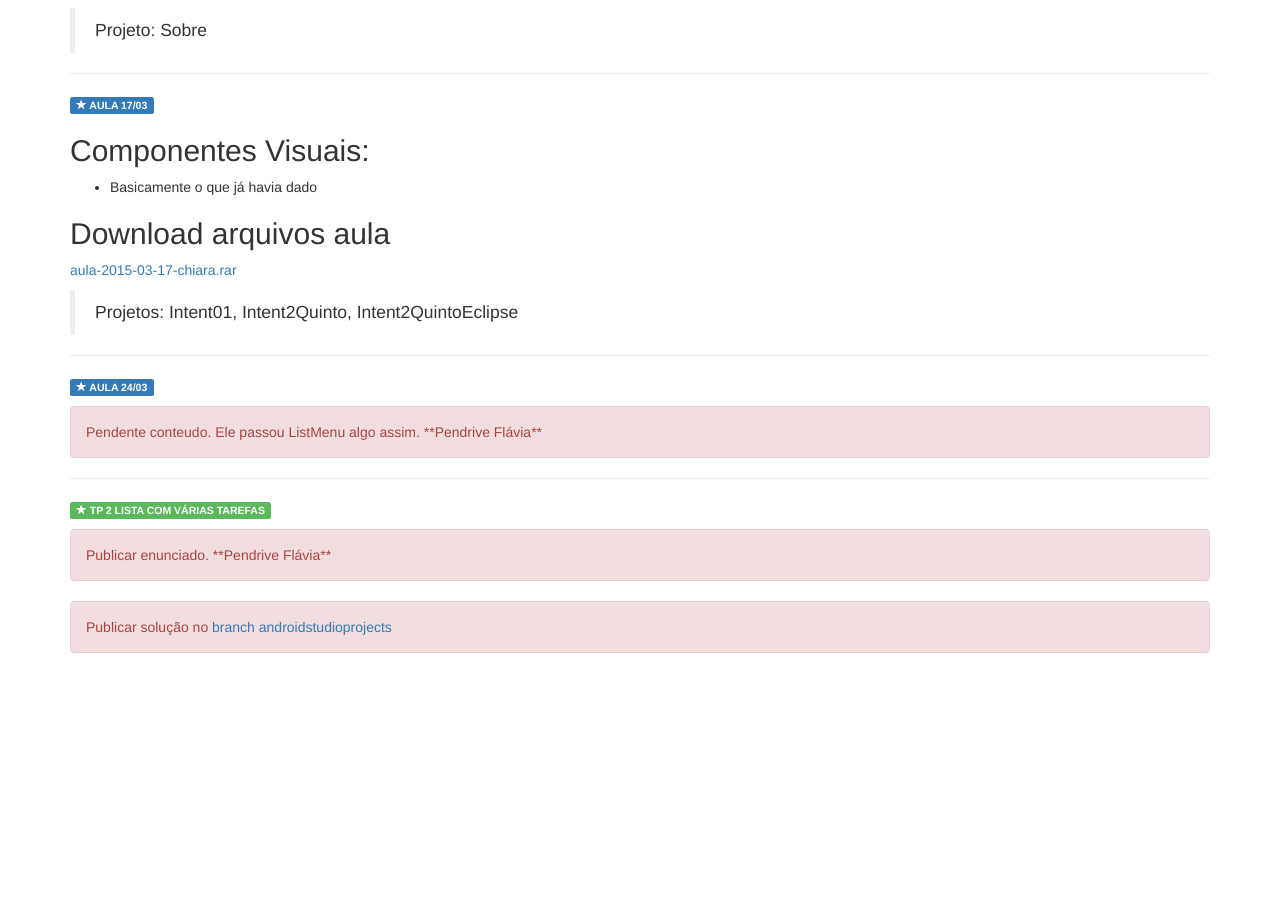
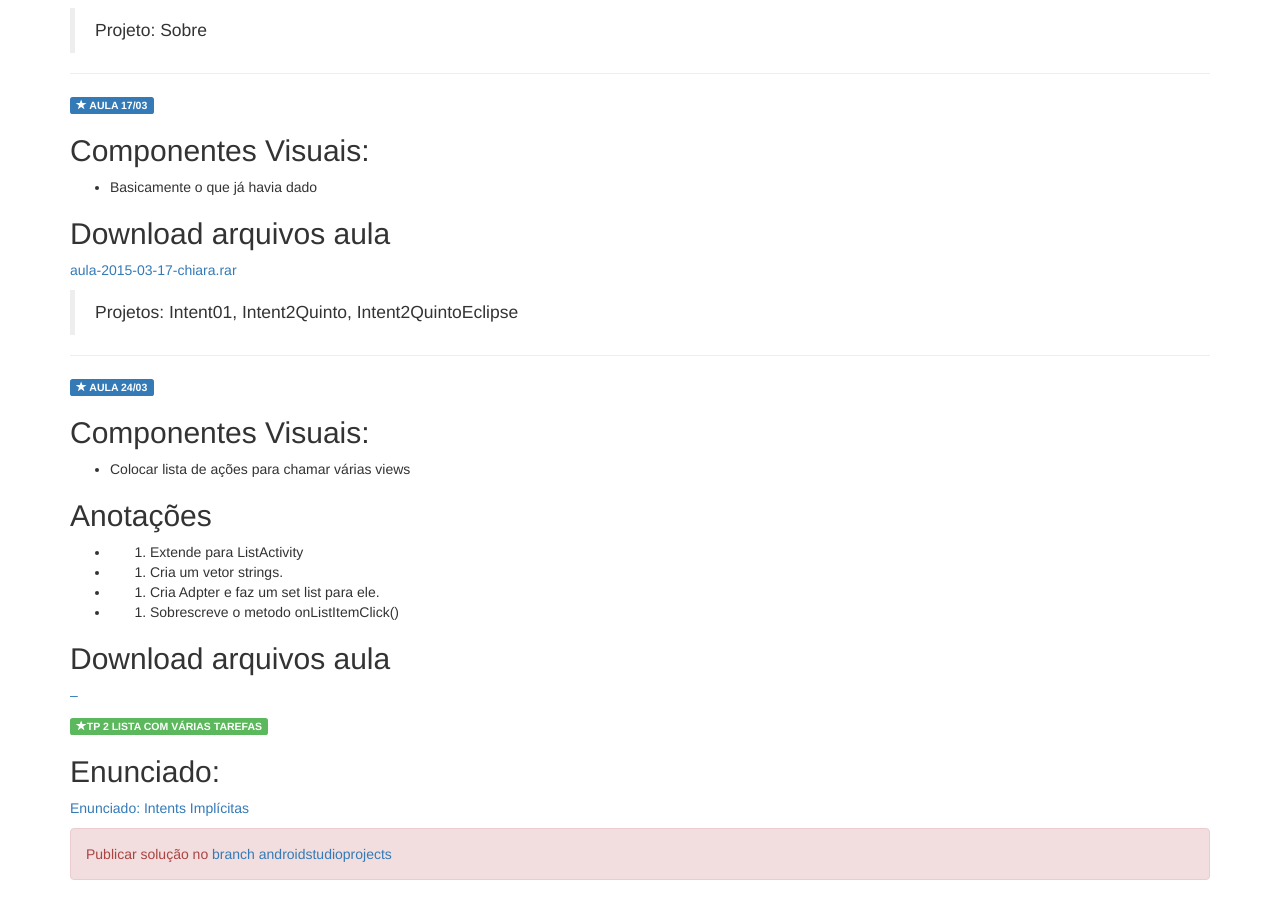
Before and after one commit to fatechub/fatecrl-curso-si, a Jekyll site: the page built from disciplinas/ciclo-5-chiara.md, in a window 1280 px wide and 900 px high, scrolled down 2045 px. Built offline with Jekyll 4.4.1, drawn with Linux system fonts in a browser that asks for light colours; nearby versions of some CDN libraries; library files that are not in the unit come from our copies; before the commit the page ends 2718 px from its top, so only the background shows below that.

Commit message:
Add aula chiara 24-03 #17

```diff
--- a/disciplinas/ciclo-5-chiara.md
+++ b/disciplinas/ciclo-5-chiara.md
@@ -111,12 +111,21 @@ Criar aplicativo que converta temperaturas de Farenheit para Celsius e visse-ver
 
 <span class="label label-primary text-uppercase"><span class="glyphicon glyphicon glyphicon-star"></span> Aula 24/03</span>
 
-<div class="alert alert-danger">Pendente conteudo. Ele passou ListMenu algo assim. **Pendrive Flávia**</div>
+## Componentes Visuais:
+- Colocar lista de ações para chamar várias views
 
-***
+## Anotações
+- 1. Extende para ListActivity
+- 2. Cria um vetor strings.
+- 3. Cria Adpter e faz um set list para ele.
+- 4. Sobrescreve o metodo onListItemClick()
 
-<span class="label label-success text-uppercase"><span class="glyphicon glyphicon glyphicon-star"></span> TP 2 Lista com várias tarefas</span>
+## Download arquivos aula
+[--]({{ site.production_url }}/media/aula-2015-03-24-chiara.rar)
 
-<div class="alert alert-danger">Publicar enunciado. **Pendrive Flávia**</div>
+<span class="label label-success text-uppercase"><span class="glyphicon glyphicon glyphicon-star"></span>TP 2 LISTA COM VÁRIAS TAREFAS</span>
+
+## Enunciado:
+[Enunciado: Intents Implícitas]({{ site.production_url }}/media/Intents_Implicitas.pdf)
 
 <div class="alert alert-danger">Publicar solução no <a href="https://github.com/adammacias/fatec-si/tree/androidstudioprojects">branch androidstudioprojects</a></div>
```
Also changed, not shown: 2 other files.
